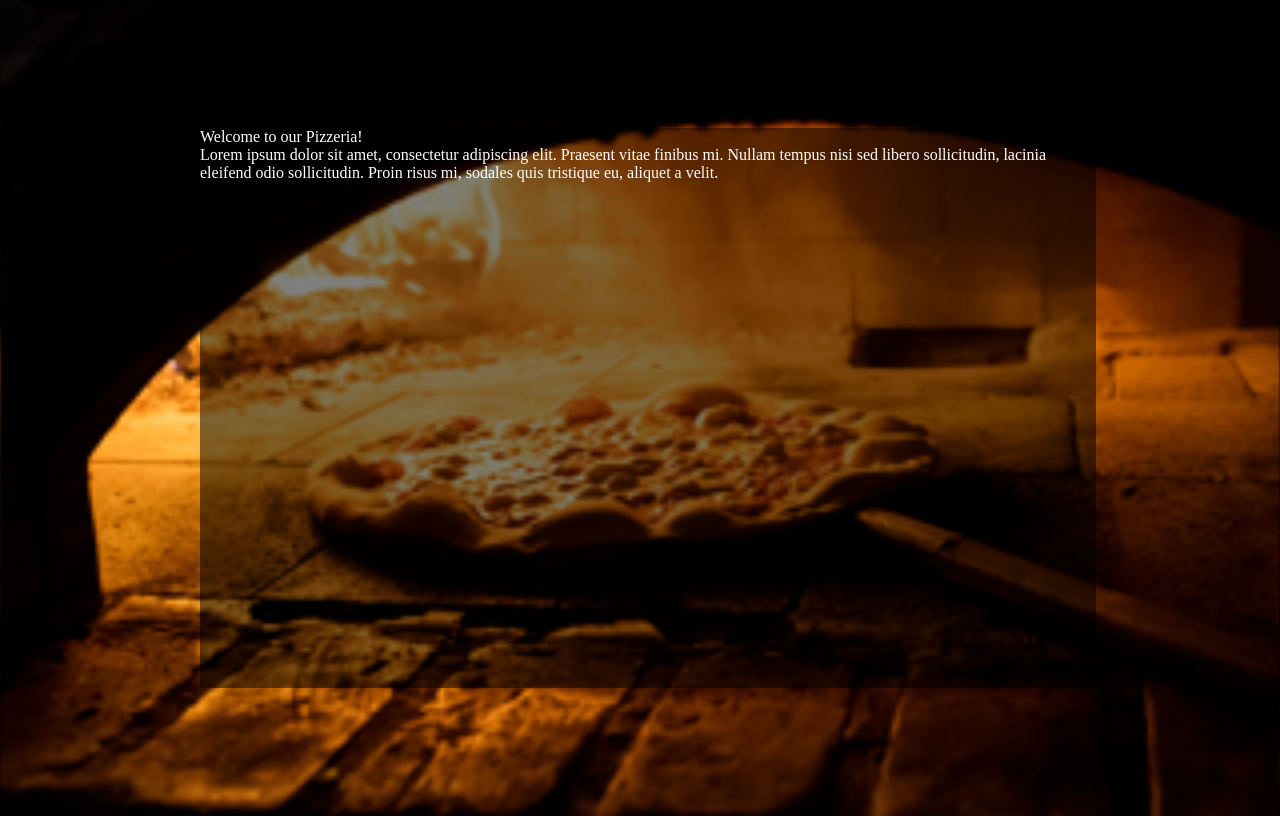
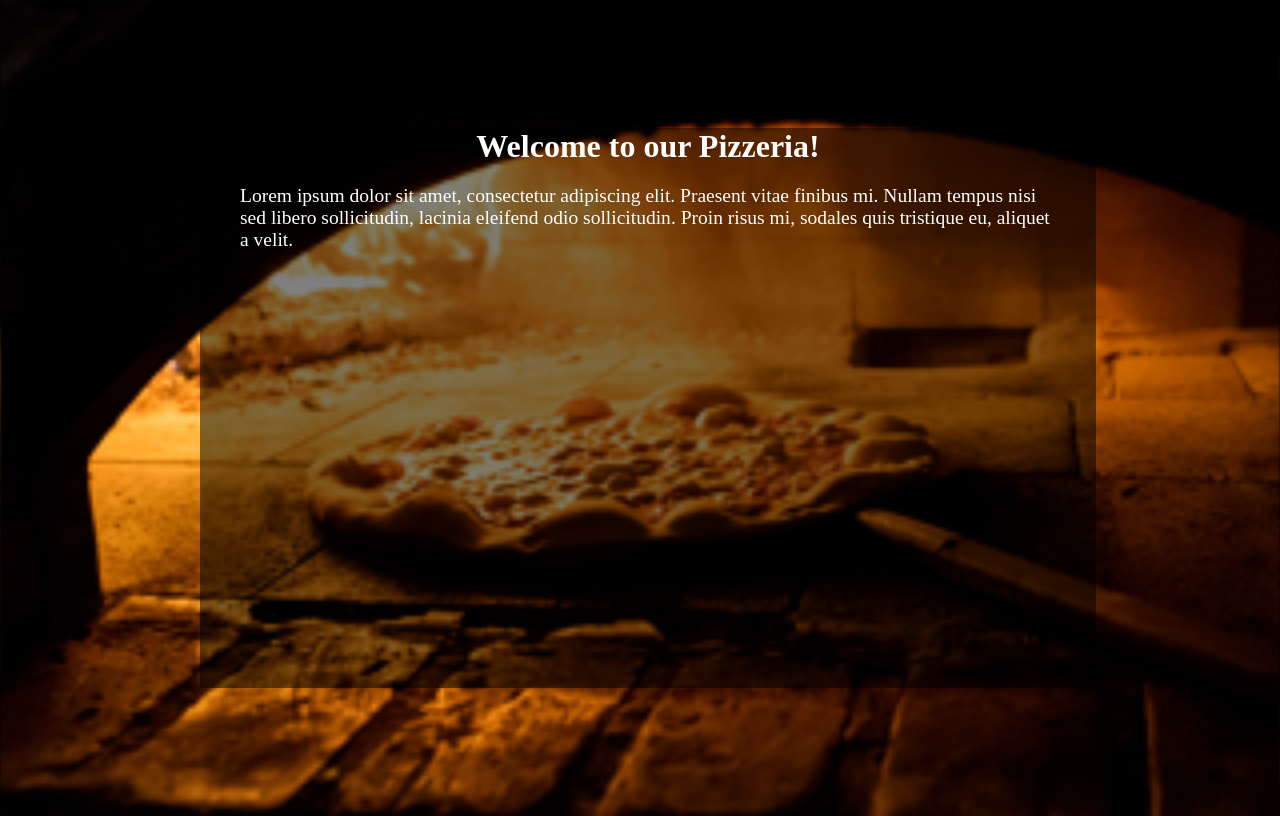
Before and after one commit to EricLam404/restaurant, a website built with webpack: page dist/index.html in a window 1280 px wide. Built offline with nearby package versions, Linux system fonts and the light colour scheme.

Commit message:
Added initial loading page

```diff
--- a/package.json
+++ b/package.json
@@ -18,6 +18,7 @@
   },
   "homepage": "https://github.com/EricLam404/restaurant#readme",
   "devDependencies": {
+    "clean-webpack-plugin": "^4.0.0",
     "css-loader": "^6.7.1",
     "style-loader": "^3.3.1",
     "webpack": "^5.74.0",
--- a/src/index.js
+++ b/src/index.js
@@ -1,4 +1,9 @@
 import './style.css';
+
+const context = document.createElement('div')
+context.setAttribute('id', 'content');
+
+document.body.appendChild(context);
 
 function main() {
     const element = document.createElement('div');
@@ -29,7 +34,6 @@ function textBody(){
 function loadPage(){
     const content = document.getElementById('content');
 
-    console.log(content);
     content.appendChild(main());
     console.log(content);
 }
--- a/src/style.css
+++ b/src/style.css
@@ -16,3 +16,19 @@ body {
     width: clamp(400px, 70vw, 900px);
     height: 70vh;
 }
+
+.box{
+    display: flex;
+    flex-direction: column;
+    align-items: center;
+}
+
+.box .text {
+    font-weight: bolder;
+    font-size: 2rem;
+}
+
+.box .textBody {
+    font-size: 1.22rem;
+    padding: 20px 40px 0px 40px;
+}
--- a/webpack.config.js
+++ b/webpack.config.js
@@ -1,5 +1,6 @@
 const path = require('path');
 const HtmlWebpackPlugin = require('html-webpack-plugin');
+const { CleanWebpackPlugin } = require('clean-webpack-plugin');
 
 module.exports = {
   mode: 'development',
@@ -8,6 +9,9 @@ module.exports = {
   plugins: [
     new HtmlWebpackPlugin({
       title: 'Development'
+    }),
+    new CleanWebpackPlugin({
+      cleanStaleWebpackAssets: false
     }),
   ],
   module: {
```
Also changed, not shown: dist/index.html, dist/main.js, 1 other file.
